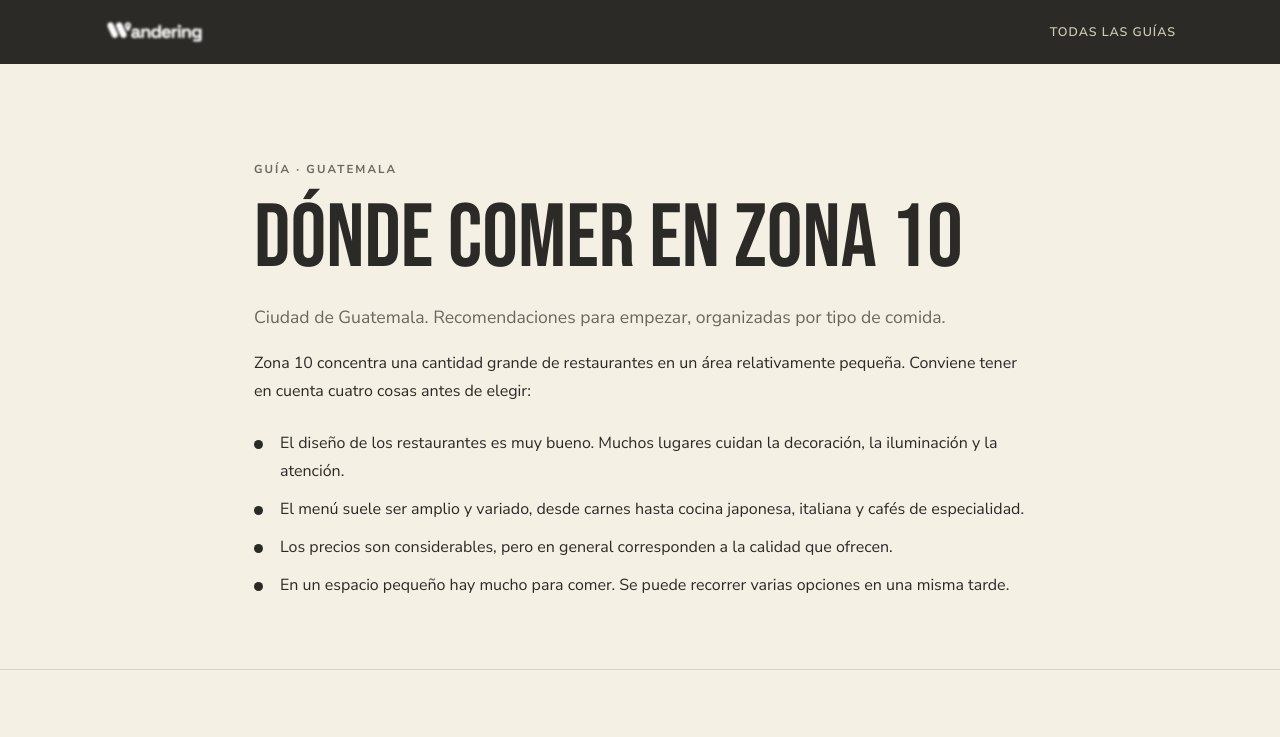
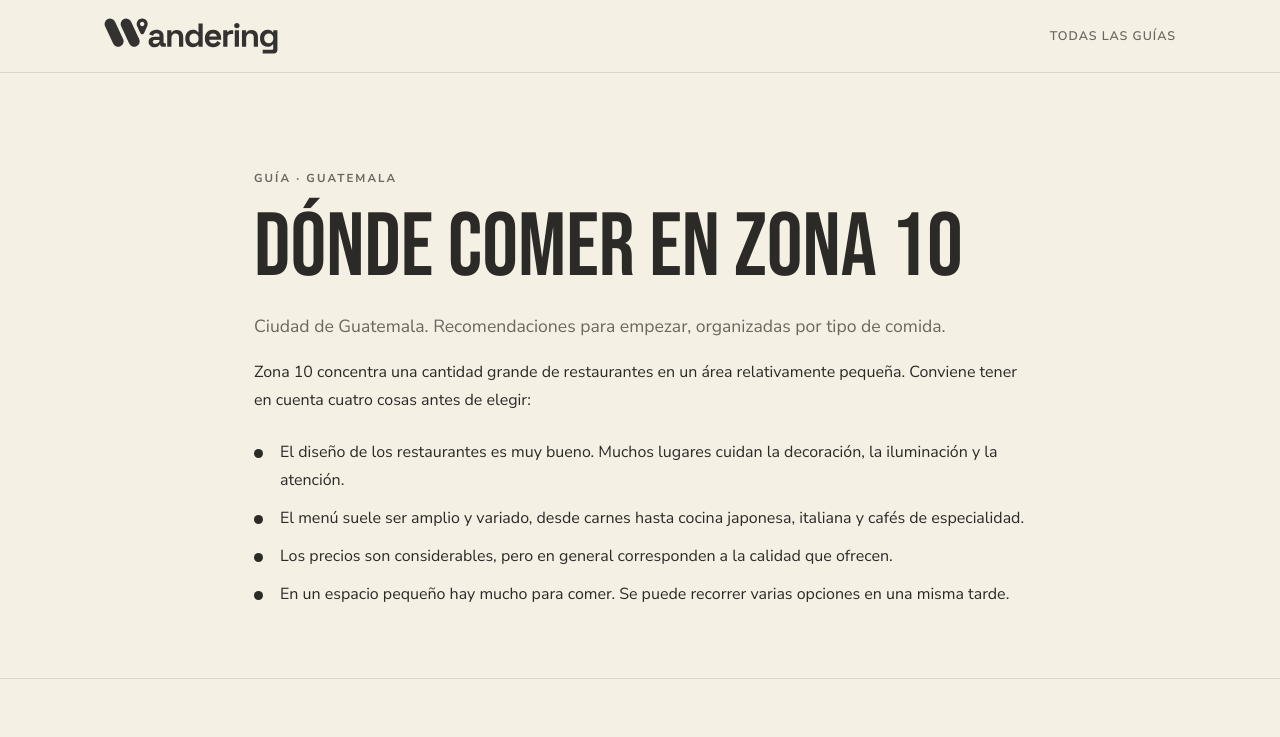
Before and after one commit to eserick2350/wanderingandtravel, a plain HTML site: page guias/donde-comer-guatemala.html in a window 1280 px wide. Shown: the top 737 px of the page. Drawn offline with Linux system fonts and the light colour scheme.

Commit message:
Encabezado claro con logotipo oficial en guía

```diff
--- a/guias/donde-comer-guatemala.html
+++ b/guias/donde-comer-guatemala.html
@@ -28,11 +28,11 @@
     a { color: inherit; }
     .wrap { max-width: 820px; margin: 0 auto; padding: 0 24px; }
 
-    header { background: var(--carbon); }
-    header .wrap { max-width: 1120px; display: flex; align-items: center; justify-content: space-between; height: 64px; }
-    header img { height: 26px; width: auto; display: block; }
-    header a.volver { font-size: .78rem; font-weight: 600; letter-spacing: .08em; text-transform: uppercase; color: #CFC9B8; text-decoration: none; }
-    header a.volver:hover { color: #FFFFFF; }
+    header { background: var(--crema); border-bottom: 1px solid var(--linea); }
+    header .wrap { max-width: 1120px; display: flex; align-items: center; justify-content: space-between; height: 72px; }
+    header img { height: 36px; width: auto; display: block; }
+    header a.volver { font-size: .78rem; font-weight: 600; letter-spacing: .08em; text-transform: uppercase; color: var(--gris); text-decoration: none; }
+    header a.volver:hover { color: var(--carbon); }
 
     .intro { padding: 90px 0 60px; border-bottom: 1px solid var(--linea); }
     .label { display: inline-block; font-weight: 700; font-size: .72rem; letter-spacing: .18em; text-transform: uppercase; color: var(--gris); margin-bottom: 18px; }
@@ -75,7 +75,7 @@
 <body>
   <header>
     <div class="wrap">
-      <a href="../index.html"><img src="../logo-white.png" alt="Wandering"></a>
+      <a href="../index.html"><img src="../logo-positivo.svg" alt="Wandering"></a>
       <a class="volver" href="../index.html#guias">Todas las guías</a>
     </div>
   </header>
```
